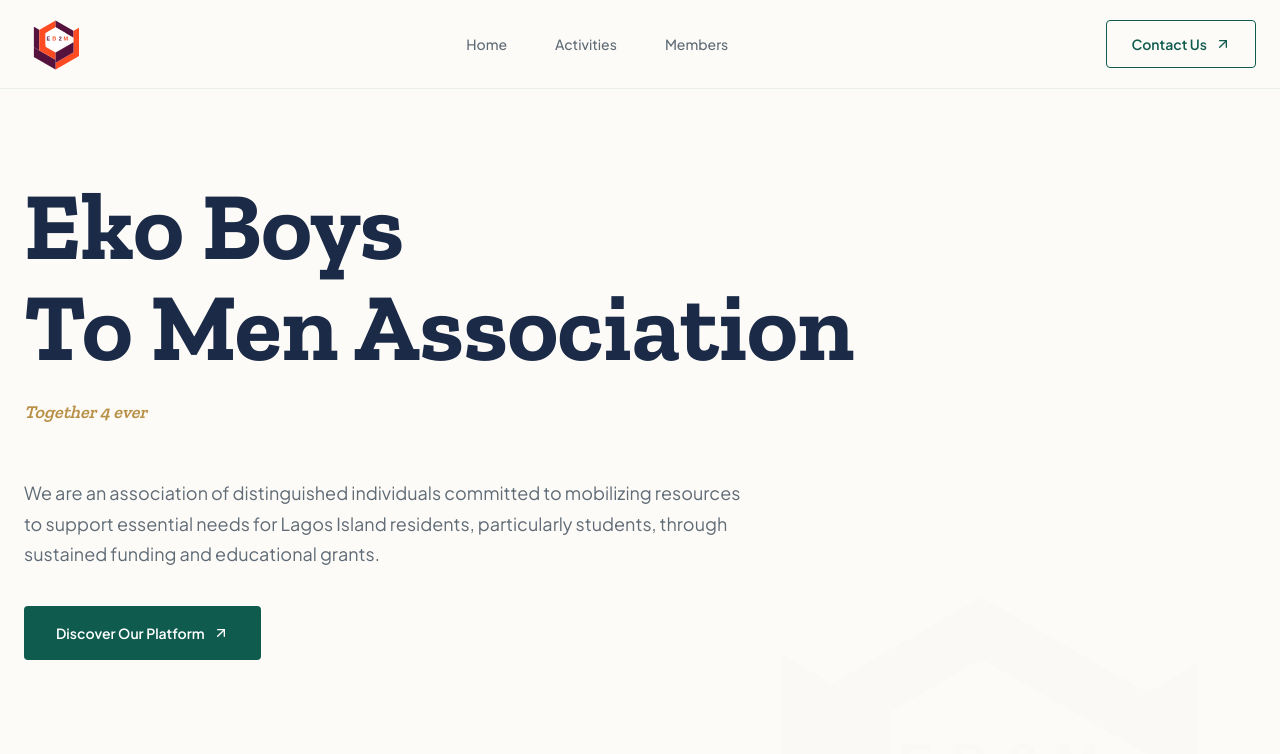
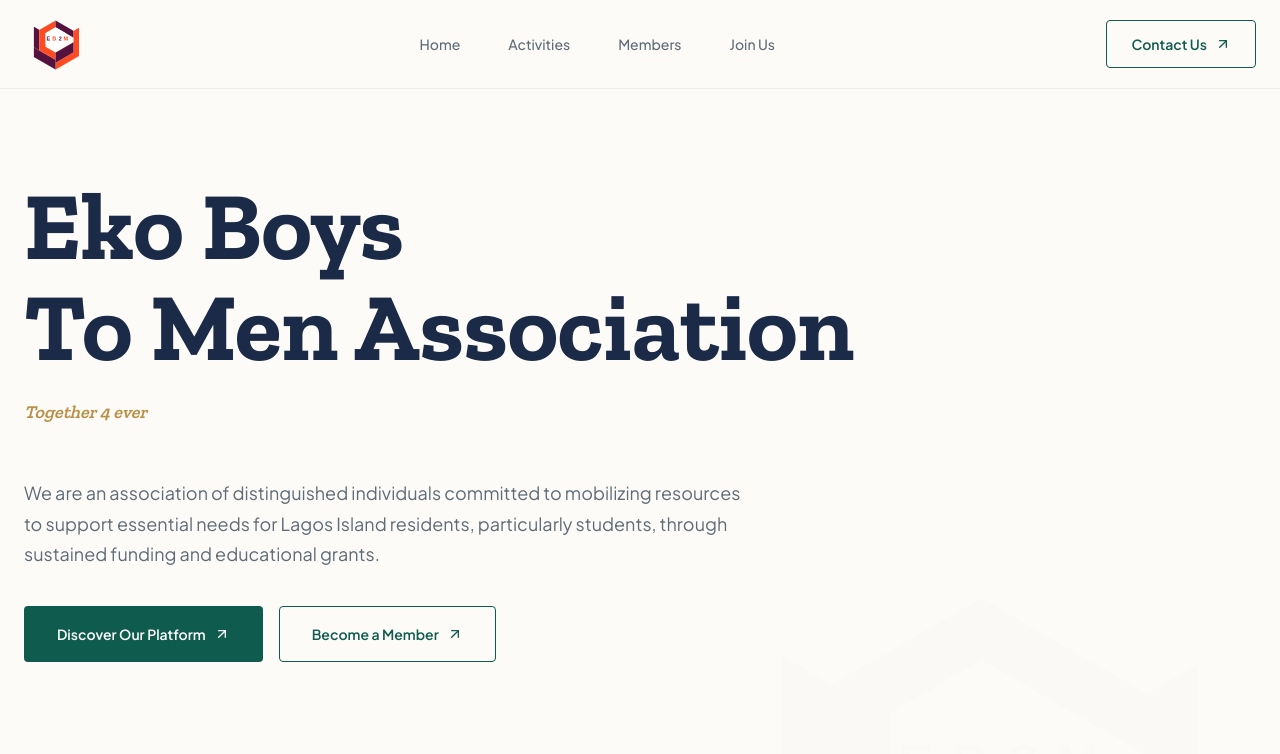
Before and after one commit to Joseph-1-Duro/official-eb2m, a Next.js app: page / in a window 1280 px wide. Shown: the top 754 px of the page. Built offline with nearby package versions, Linux system fonts and the light colour scheme; no server answers.

Commit message:
Add join criteria page with nav, footer and hero links

```diff
--- a/src/app/_section/Hero.tsx
+++ b/src/app/_section/Hero.tsx
@@ -58,10 +58,16 @@ export default function Hero() {
             We are an association of distinguished individuals committed to mobilizing resources to support essential needs for Lagos Island residents, particularly students, through sustained funding
             and educational grants.
           </p>
-          <Link href="/members" className="hero__cta">
-            Discover Our Platform
-            <ArrowUpRight aria-hidden size={16} />
-          </Link>
+          <div className="hero__actions">
+            <Link href="/members" className="hero__cta">
+              Discover Our Platform
+              <ArrowUpRight aria-hidden size={16} />
+            </Link>
+            <Link href="/join" className="hero__cta hero__cta--secondary">
+              Become a Member
+              <ArrowUpRight aria-hidden size={16} />
+            </Link>
+          </div>
         </div>
 
         <div className="hero__media">
--- a/src/styles/components/_hero.scss
+++ b/src/styles/components/_hero.scss
@@ -80,20 +80,34 @@
     margin-bottom: $space-5;
   }
 
+  &__actions {
+    display: flex;
+    flex-direction: column;
+    align-items: stretch;
+    gap: $space-3;
+    margin-top: $space-2;
+
+    @include respond-to('sm') {
+      flex-direction: row;
+      flex-wrap: wrap;
+      align-items: center;
+    }
+  }
+
   &__cta {
     display: inline-flex;
     align-items: center;
     justify-content: center;
     gap: $space-1;
     align-self: flex-start;
-    margin-top: $space-2;
     padding: $space-3 $space-5;
     background: $color-brand;
     color: $color-surface;
+    border: 1px solid transparent;
     border-radius: $radius-sm;
     font-size: $font-size-sm;
     font-weight: 600;
-    transition: background $transition-fast, transform $transition-fast;
+    transition: background $transition-fast, transform $transition-fast, color $transition-fast, border-color $transition-fast;
 
     @include interactive {
       background: $color-brand-dark;
@@ -103,6 +117,18 @@
     &:focus-visible {
       outline: 2px solid $color-brand;
       outline-offset: 2px;
+    }
+
+    &--secondary {
+      background: transparent;
+      color: $color-brand;
+      border-color: $color-brand;
+
+      @include interactive {
+        background: $color-brand;
+        color: $color-surface;
+        transform: translateY(-1px);
+      }
     }
   }
 
--- /dev/null
+++ b/src/styles/components/_join-criteria.scss
@@ -0,0 +1,97 @@
+// Components — Join Criteria (BEM: join-criteria)
+@use '../abstracts/variables' as *;
+@use '../abstracts/mixins' as *;
+
+.join-criteria {
+  background: $color-bg-paper;
+  padding-block: $space-7;
+  border-top: 1px solid $color-border-light;
+
+  @include respond-to('md') {
+    padding-block: $space-8;
+  }
+
+  &__inner {
+    @include container;
+    display: flex;
+    flex-direction: column;
+    gap: $space-6;
+  }
+
+  &__intro {
+    display: flex;
+    flex-direction: column;
+    gap: $space-3;
+    max-width: $measure-base;
+  }
+
+  &__eyebrow {
+    @include text-eyebrow;
+  }
+
+  &__title {
+    @include text-heading(2);
+    color: $color-header;
+  }
+
+  &__copy {
+    @include text-body-long;
+    color: $color-muted;
+  }
+
+  &__list {
+    list-style: none;
+    display: flex;
+    flex-direction: column;
+    gap: $space-4;
+    margin: 0;
+    padding: 0;
+
+    @include respond-to('lg') {
+      display: grid;
+      grid-template-columns: repeat(2, 1fr);
+      gap: $space-4;
+    }
+  }
+
+  &__item {
+    display: flex;
+    gap: $space-3;
+    align-items: flex-start;
+    background: $color-surface;
+    border: 1px solid $color-border-light;
+    border-radius: $radius-md;
+    padding: $space-4;
+
+    @include respond-to('md') {
+      padding: $space-5;
+      gap: $space-4;
+    }
+  }
+
+  &__index {
+    flex-shrink: 0;
+    font-family: var(--font-zilla);
+    font-size: $font-size-xl;
+    font-weight: $font-weight-bold;
+    line-height: $leading-snug;
+    color: $color-brand;
+    min-width: 2.5rem;
+  }
+
+  &__text {
+    @include text-body;
+    color: $color-paragraphs;
+    margin: 0;
+  }
+
+  &__strong {
+    font-weight: $font-weight-bold;
+    color: $color-header-deep;
+    background: $color-paper;
+    border: 1px solid $color-border-light;
+    border-radius: $radius-sm;
+    padding: 0.05em 0.35em;
+    white-space: normal;
+  }
+}
--- a/src/styles/main.scss
+++ b/src/styles/main.scss
@@ -30,6 +30,7 @@
 @use 'components/map-ui';
 @use 'components/contact-header';
 @use 'components/contact-form';
+@use 'components/join-criteria';
 @use 'components/cta';
 
 @use 'pages/home';
--- a/src/ui/components/Navbar.tsx
+++ b/src/ui/components/Navbar.tsx
@@ -10,6 +10,7 @@ const links = [
   { href: "/", label: "Home" },
   { href: "/activities", label: "Activities" },
   { href: "/members", label: "Members" },
+  { href: "/join", label: "Join Us" },
 ];
 
 type NavbarProps = {
--- a/src/ui/layout/Footer.tsx
+++ b/src/ui/layout/Footer.tsx
@@ -24,6 +24,10 @@ export default function Footer() {
           </li>
           <li className="footer__nav-item">
             <ArrowUpRight aria-hidden="true" className="footer__arrow" size={20} />
+            <Link href="/join" className="footer__link">Join Us</Link>
+          </li>
+          <li className="footer__nav-item">
+            <ArrowUpRight aria-hidden="true" className="footer__arrow" size={20} />
             <Link href="/contact" className="footer__link">Contact</Link>
           </li>
         </ul>
```
Also changed, not shown: src/app/join/_section/JoinCriteria.tsx (added, +63 -0 lines), src/app/join/page.tsx (added, +25 -0 lines).
